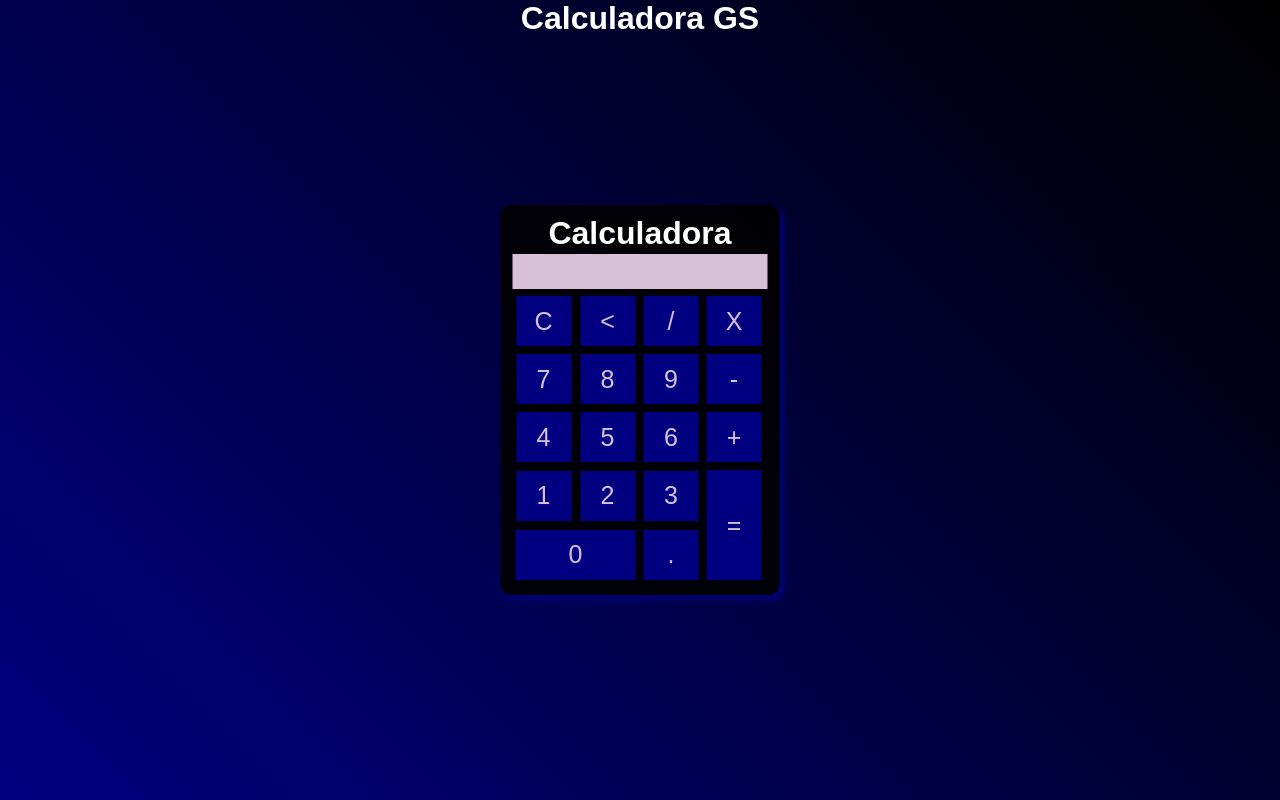
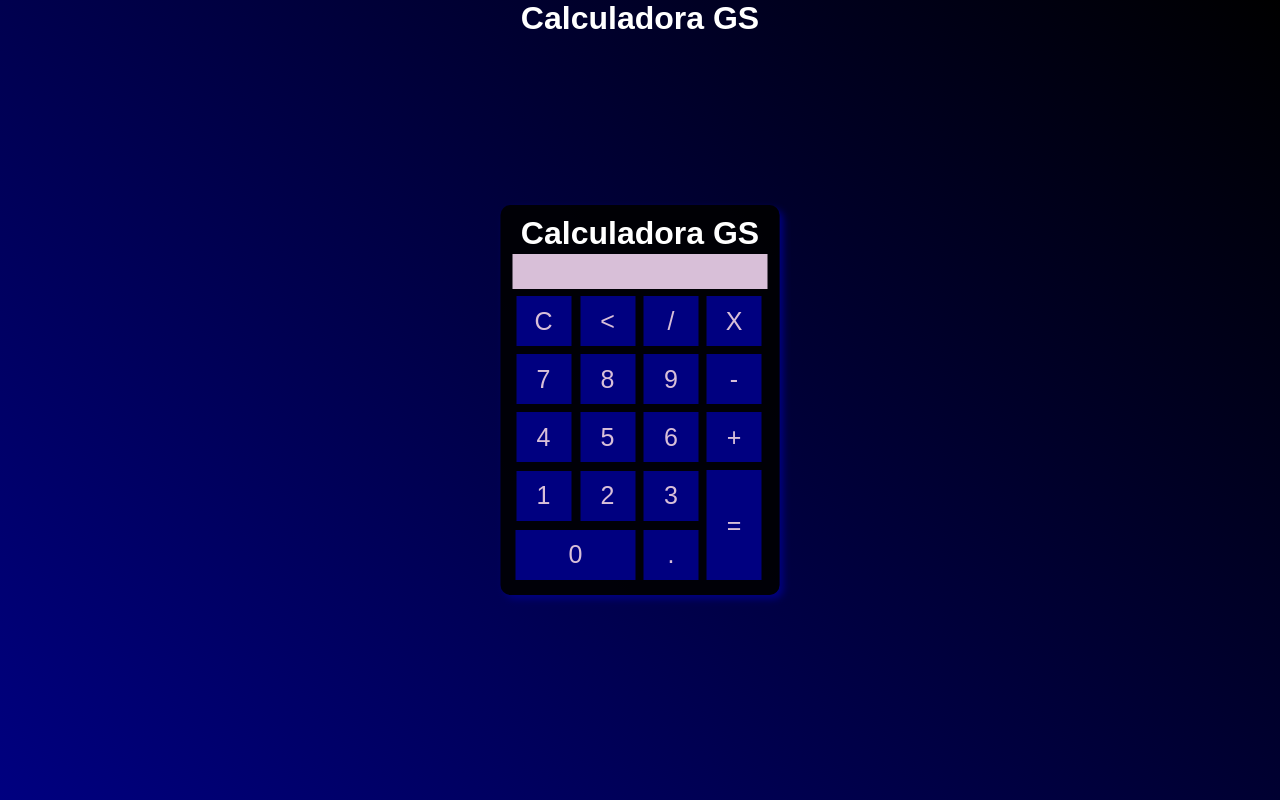
Before and after one commit to gabilu0/Calculadora-Basica, a plain HTML site: page index.html in a window 1280 px wide. Drawn offline with Linux system fonts and the light colour scheme.

Commit message:
Mudança no texto da calculadora

```diff
--- a/index.html
+++ b/index.html
@@ -13,7 +13,7 @@
   <div class="fundo">
     <h1>Calculadora GS</h1>
     <div class="calculadora">
-      <h1>Calculadora</h1>
+      <h1>Calculadora GS</h1>
       <p id="resultado"></p>
       <table>
         <tr>
```
